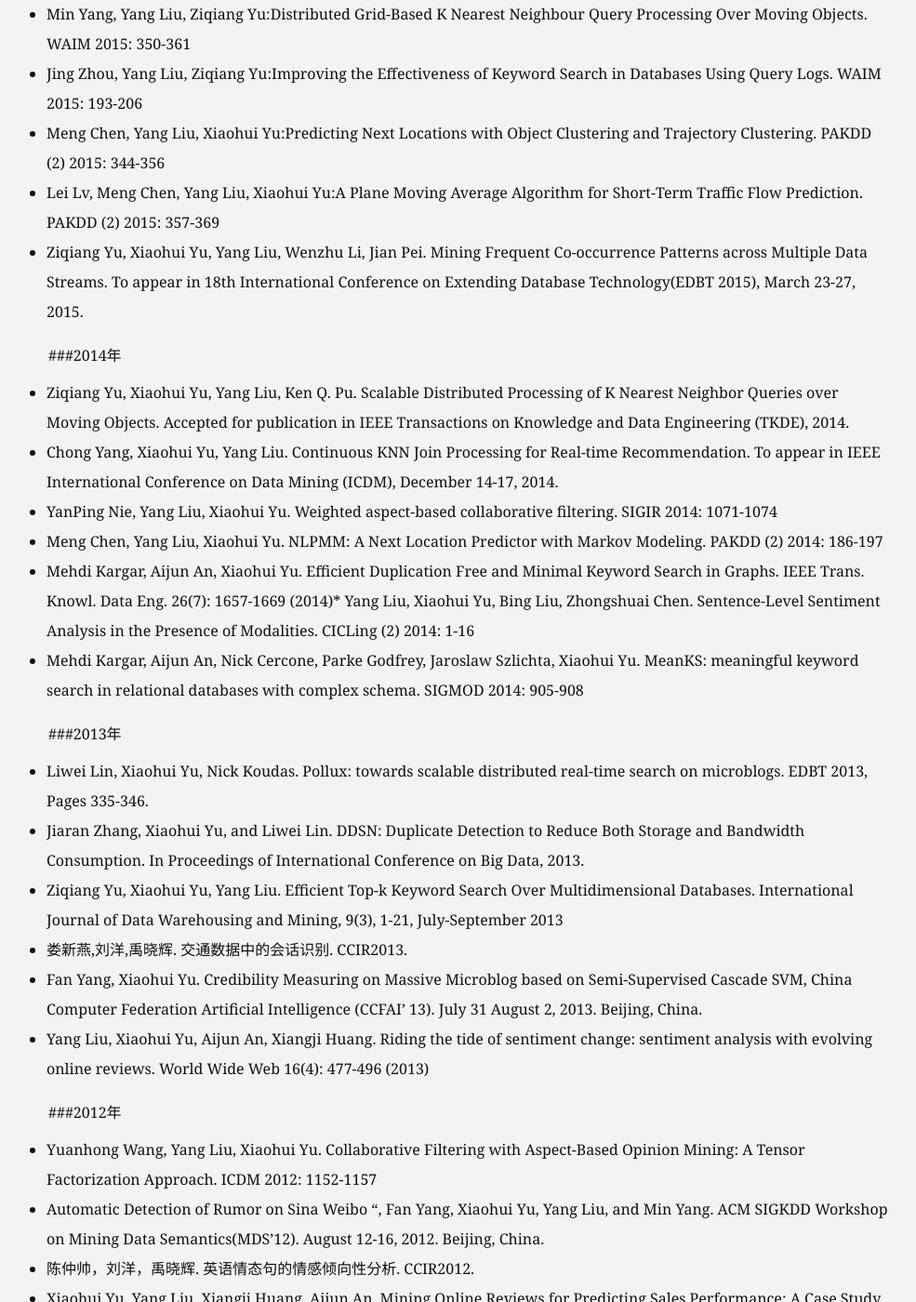
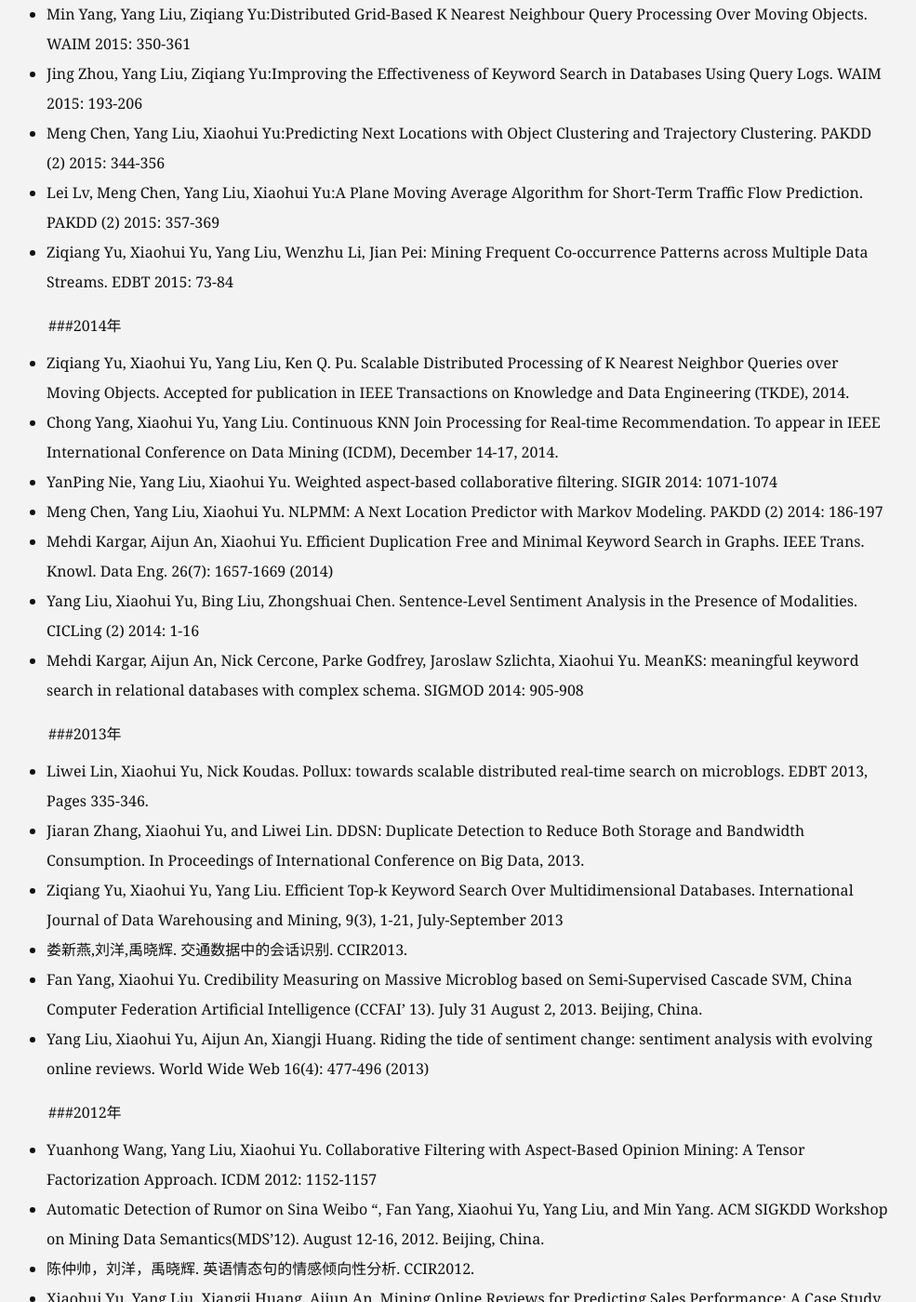
Before and after one commit to sdubigdata/bigdata-home, a Jekyll site: the page built from _source/achievement.md, in a window 1280 px wide and 1400 px high, scrolled down 972 px. Shown: the whole window at 93% size, without its empty margins (150-1135 px from the left). Built offline with Jekyll 4.4.1, drawn with Linux system fonts in a browser that asks for light colours; some of the changed text lies outside the part shown.

Commit message:
update information about the achievements of the lab

```diff
--- a/_source/achievement.md
+++ b/_source/achievement.md
@@ -10,7 +10,7 @@
 
 ###2016年
 
-* CI-Rank: Collective Importance Ranking for Keyword Search in Databases. Xiaohui Yu, Ziqiang Yu, Yang Liu, Huxia Shi. Accepted for publication in Information Sciences
+* Xiaohui Yu, Ziqiang Yu, Yang Liu, Huxia Shi: CI-Rank: Collective importance ranking for keyword search in databases. Information Sciences. 384: 1-20 (2017)
 * Chong Yang, Xiaohui Yu, Yang Liu, Yanping Nie, Yuanhong Wang: Collaborative filtering with weighted opinion aspects. Neurocomputing 210: 185-196 (2016)
 * Meng Chen, Xiaohui Yu, Yang Liu: Mining Object Similarity for Predicting Next Locations. J. Comput. Sci. Technol. 31(4): 649-660 (2016)
 * Lei Lv, Yang Liu, Xiaohui Yu: Spica: A Path Bundling Model for Rational Route Recommendation. APWeb (2) 2016: 85-97
@@ -28,7 +28,7 @@
 * Jing Zhou, Yang Liu, Ziqiang Yu:Improving the Effectiveness of Keyword Search in Databases Using Query Logs. WAIM 2015: 193-206
 * Meng Chen, Yang Liu, Xiaohui Yu:Predicting Next Locations with Object Clustering and Trajectory Clustering. PAKDD (2) 2015: 344-356
 * Lei Lv, Meng Chen, Yang Liu, Xiaohui Yu:A Plane Moving Average Algorithm for Short-Term Traffic Flow Prediction. PAKDD (2) 2015: 357-369
-* Ziqiang Yu, Xiaohui Yu, Yang Liu, Wenzhu Li, Jian Pei.  Mining Frequent Co-occurrence Patterns across Multiple Data Streams. To appear in 18th International Conference on Extending Database Technology(EDBT 2015), March 23-27, 2015.
+* Ziqiang Yu, Xiaohui Yu, Yang Liu, Wenzhu Li, Jian Pei: Mining Frequent Co-occurrence Patterns across Multiple Data Streams. EDBT 2015: 73-84
 
 ###2014年
 
@@ -36,7 +36,8 @@
 * Chong Yang, Xiaohui Yu, Yang Liu. Continuous KNN Join Processing for Real-time Recommendation. To appear in IEEE International Conference on Data Mining (ICDM), December 14-17, 2014.
 * YanPing Nie, Yang Liu, Xiaohui Yu. Weighted aspect-based collaborative filtering. SIGIR 2014: 1071-1074
 * Meng Chen, Yang Liu, Xiaohui Yu. NLPMM: A Next Location Predictor with Markov Modeling. PAKDD (2) 2014: 186-197
-* Mehdi Kargar, Aijun An, Xiaohui Yu. Efficient Duplication Free and Minimal Keyword Search in Graphs. IEEE Trans. Knowl. Data Eng. 26(7): 1657-1669 (2014)* Yang Liu, Xiaohui Yu, Bing Liu, Zhongshuai Chen. Sentence-Level Sentiment Analysis in the Presence of Modalities. CICLing (2) 2014: 1-16
+* Mehdi Kargar, Aijun An, Xiaohui Yu. Efficient Duplication Free and Minimal Keyword Search in Graphs. IEEE Trans. Knowl. Data Eng. 26(7): 1657-1669 (2014)
+* Yang Liu, Xiaohui Yu, Bing Liu, Zhongshuai Chen. Sentence-Level Sentiment Analysis in the Presence of Modalities. CICLing (2) 2014: 1-16
 * Mehdi Kargar, Aijun An, Nick Cercone, Parke Godfrey, Jaroslaw Szlichta, Xiaohui Yu. MeanKS: meaningful keyword search in relational databases with complex schema. SIGMOD 2014: 905-908
 
 ###2013年
@@ -59,7 +60,7 @@
 
 ###2011年
 
-* Jiaran Zhang, Xiaohui Yu, You Li, and Liwei Lin. "HadoopRsync", In Proceedings of International Conference on Cloud and Service Computing, 2011, pp.166-173.
+* Jiaran Zhang, Xiaohui Yu, You Li, and Liwei Lin. HadoopRsync. In Proceedings of International Conference on Cloud and Service Computing, 2011, pp.166-173.
 * Lei Gao, Xiaohui Yu, Yang Liu.  Keyword Query Cleaning with Query Logs. In WAIM 2011, 31-42.
 * Ziqiang Yu, Xiaohui Yu, Yang Liu. Cascading top-k keyword search over relational databases. In Proceedings of the ACM 14th international workshop on Data Warehousing and OLAP(DOLAP 2011), 95-100
 * Yang Liu, Xiaohui Yu, Jimmy Xiangji Huang, Aijun An. Combining integrated sampling with SVM ensembles for learning from imbalanced datasets. Inf. Process. Manage. 47(4): 617-631 (2011)
```
